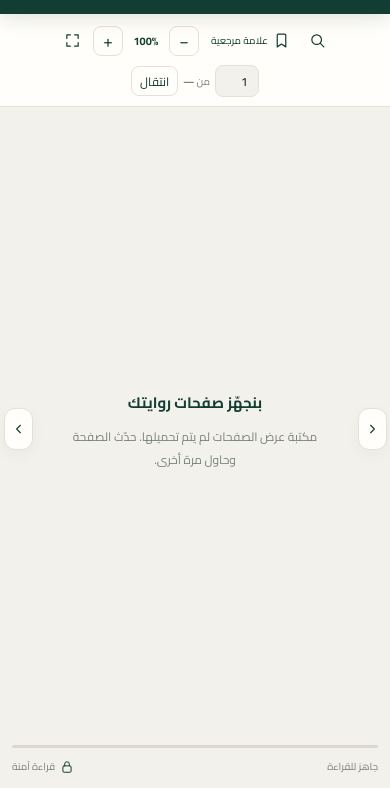
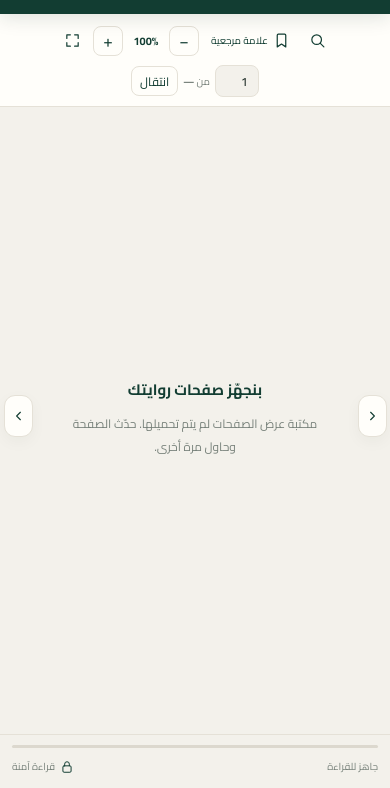
Before and after one commit to AnasAlfeky04/HekayaWRewaya, a plain HTML site: page Reader/reader.html in a window 390 px wide. Shown: the part 56-844 px from the top of the page. Drawn offline with nearby package versions, Linux system fonts and the light colour scheme.

Commit message:
Add files via upload

```diff
--- a/Reader/reader.css
+++ b/Reader/reader.css
@@ -1137,3 +1137,24 @@ body.dark .reader-app:fullscreen {
   width: 0;
   height: 0;
 }
+
+@media (max-width: 760px) {
+
+  .reader-footer {
+    position: fixed;
+    bottom: 0;
+    left: 0;
+    right: 0;
+    z-index: 20;
+
+    padding: 10px 12px calc(12px + env(safe-area-inset-bottom));
+
+    background: var(--app);
+    border-top: 1px solid var(--line);
+  }
+
+  .reading-area {
+    padding-bottom: 75px;
+  }
+
+}
```
